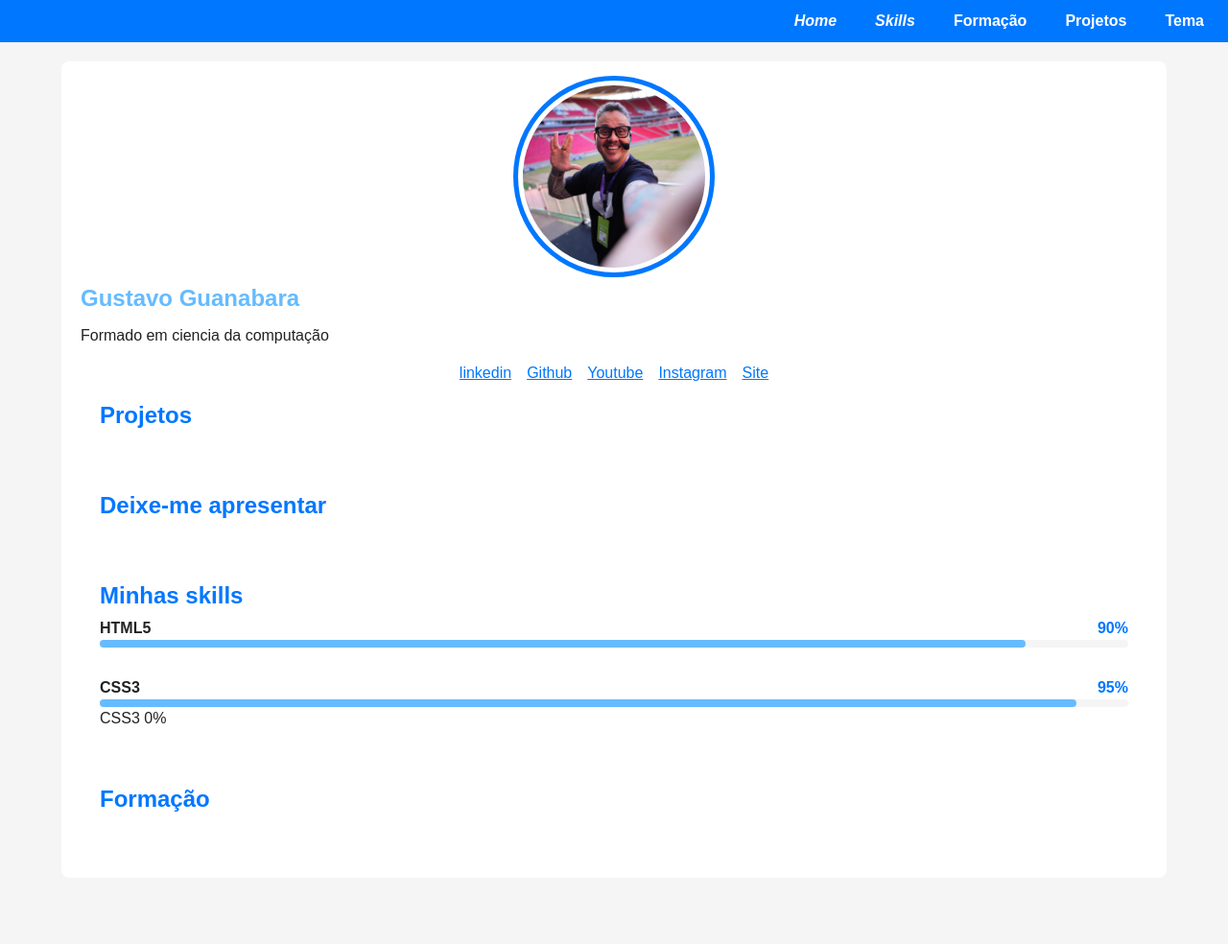
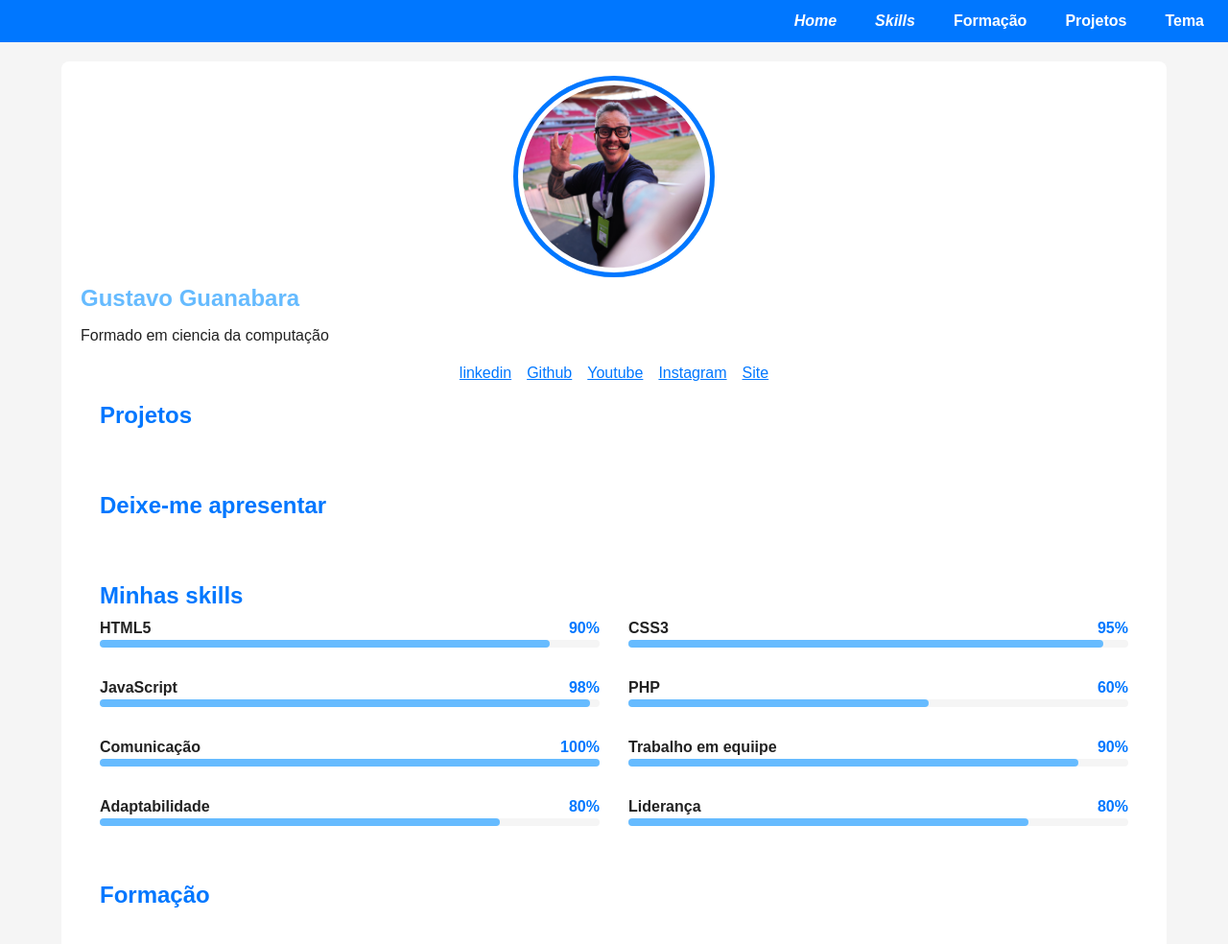
Before and after one commit to Fagner6/projeto-portifolio, a plain HTML site: page index.html in a window 1280 px wide. Shown: the whole page at 96% size. Before the commit the page ends 915 px from the top, so only its background shows below. Drawn offline with Linux system fonts and the light colour scheme.

Commit message:
skills feitas

```diff
--- a/estilos/style.css
+++ b/estilos/style.css
@@ -160,3 +160,9 @@ article h2 {
   background-color: #66bbff;
   border-radius: 4px;
 }
+
+@media screen and (min-width: 768px) {
+  #skill-container {
+    grid-template-columns: 1fr 1fr;
+  }
+}
--- a/index.html
+++ b/index.html
@@ -46,7 +46,6 @@
         <h2>Minhas skills</h2>
 
         <div id="skill-container">
-
             <div class="item">
                 <div class="info">
                     <span class="nome">HTML5</span>
@@ -63,26 +62,70 @@
                     <span class="nome">CSS3</span>
                     <span class="porcent">95%</span>
                 </div>
-
                 <div class="barra">
                     <div class="progresso" style="width: 95%;"></div>
                 </div>
             </div>
 
-        </div>
-
          <div class="item">
                 <div class="info">
-                    <span class="nome">CSS3</span>
-                    <span class="porcent">0%</span>
+                    <span class="nome">JavaScript</span>
+                    <span class="porcent">98%</span>
                 </div>
-
                 <div class="barra">
-                    <div class="progresso" style="width: 0%;"></div>
+                    <div class="progresso" style="width: 98%;"></div>
                 </div>
             </div>
 
-        </div>
+            <div class="item">
+                <div class="info">
+                    <span class="nome">PHP</span>
+                    <span class="porcent">60%</span>
+                </div>
+                <div class="barra">
+                    <div class="progresso" style="width: 60%;"></div>
+                </div>
+            </div>
+
+        <div class="item">
+                <div class="info">
+                    <span class="nome">Comunicação</span>
+                    <span class="porcent">100%</span>
+                </div>
+                <div class="barra">
+                    <div class="progresso" style="width: 100%;"></div>
+                </div>
+            </div>
+
+            <div class="item">
+                <div class="info">
+                    <span class="nome">Trabalho em equiipe</span>
+                    <span class="porcent">90%</span>
+                </div>
+                <div class="barra">
+                    <div class="progresso" style="width: 90%;"></div>
+                </div>
+            </div>
+
+            <div class="item">
+                <div class="info">
+                    <span class="nome">Adaptabilidade</span>
+                    <span class="porcent">80%</span>
+                </div>
+                <div class="barra">
+                    <div class="progresso" style="width: 80%;"></div>
+                </div>
+            </div>
+
+            <div class="item">
+                <div class="info">
+                    <span class="nome">Liderança</span>
+                    <span class="porcent">80%</span>
+                </div>
+                <div class="barra">
+                    <div class="progresso" style="width: 80%;"></div>
+                </div>
+            </div>
     </article>
     <article id="formacao">
         <h2>Formação</h2>
```
